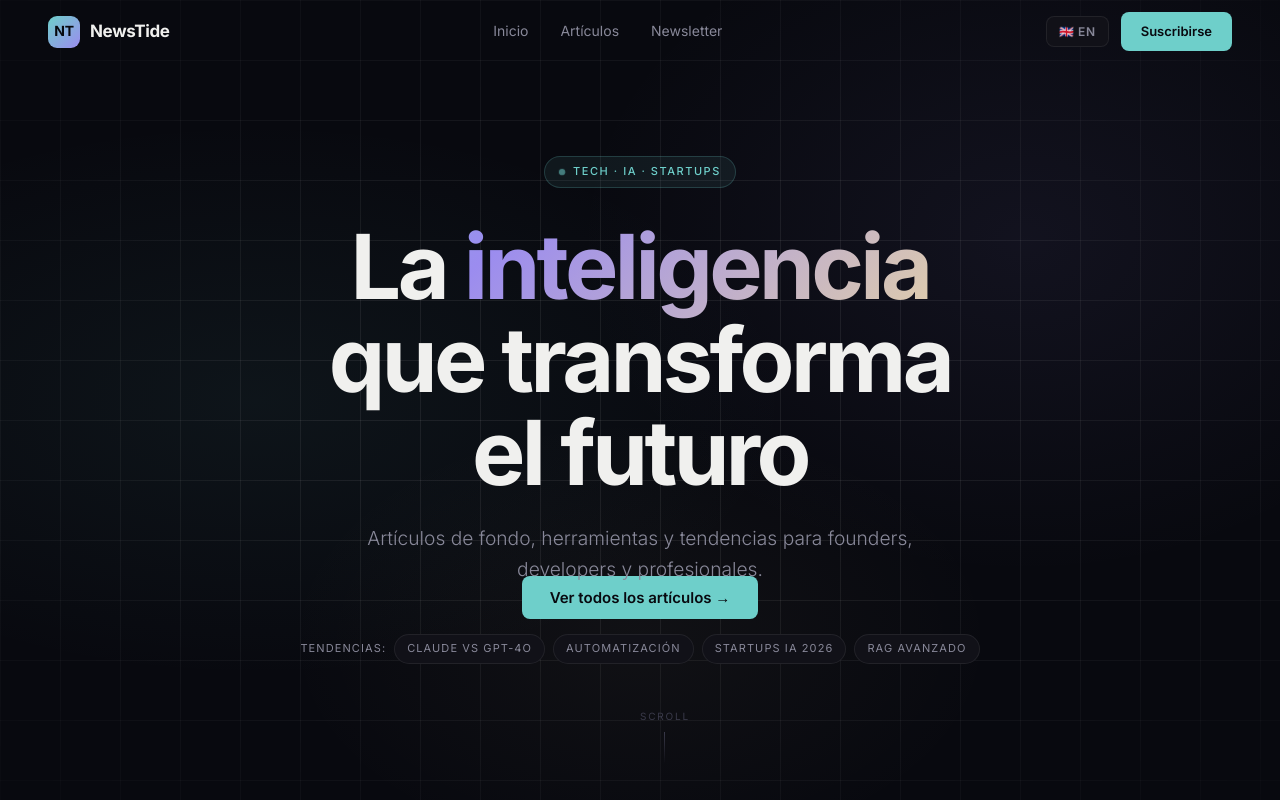
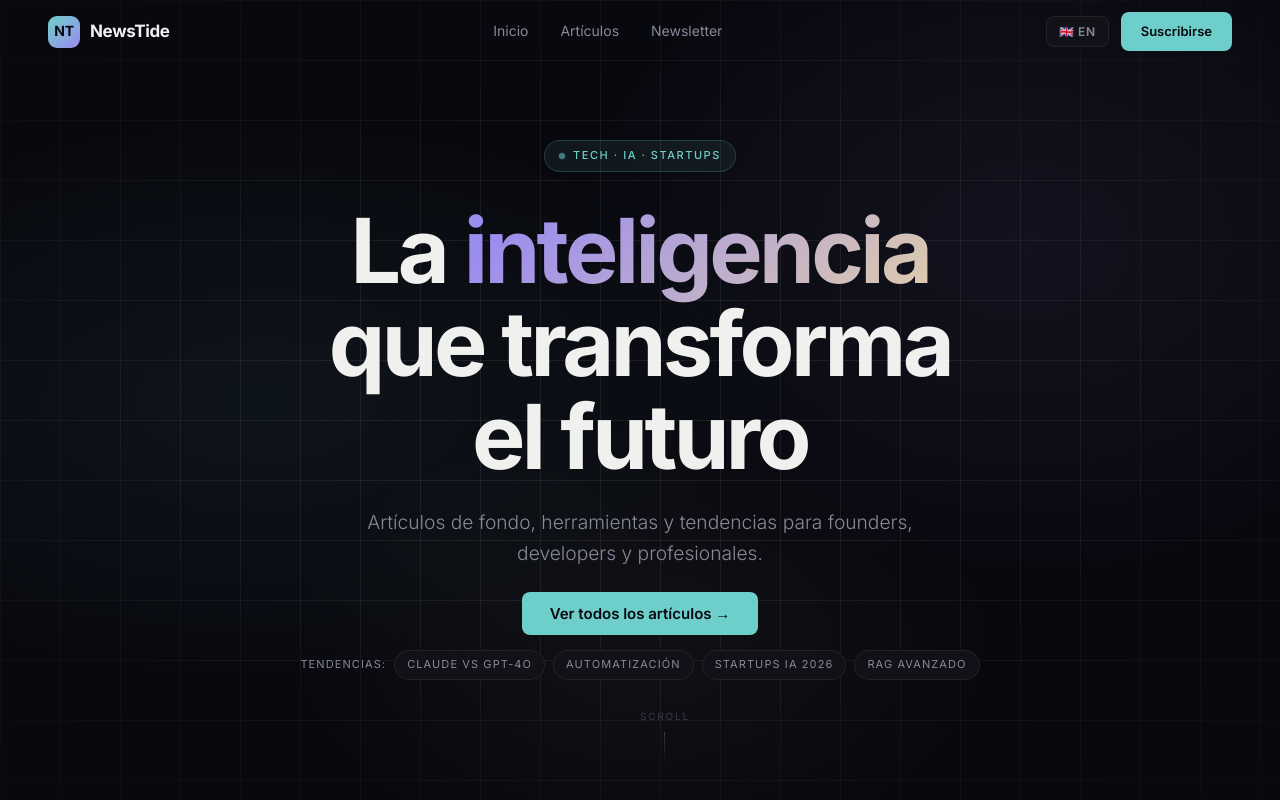
Before and after one commit to Javivalenciaa/newstide, a Next.js app: page / in a window 1280 px wide. Shown: the top 800 px of the page. Built offline with nearby package versions, Linux system fonts and the light colour scheme; no server answers; the database is empty.

Commit message:
fix: add margin-bottom to .hero-sub so it doesn't overlap .hero-ctas button

```diff
--- a/app/globals.css
+++ b/app/globals.css
@@ -124,9 +124,13 @@ nav.scrolled{
 }
 .hero-sub{
   margin-top:24px;
+  margin-bottom:32px;
   font-size:clamp(1rem,1.5vw,1.2rem);font-weight:300;color:var(--muted);
   max-width:52ch;margin-inline:auto;
   opacity:0;animation:fadeUp 0.8s ease 0.5s forwards;
+}
+.hero-ctas{
+  margin-bottom:24px;
 }
 .hero-search{
   margin-top:40px;
@@ -218,7 +222,6 @@ section{position:relative;isolation:isolate}
 }
 .featured-card:hover{border-color:rgba(110,207,202,0.25)}
 .featured-img{
-  /* CLAVE: position:relative para que next/image fill quede dentro */
   position:absolute;inset:0;
   background:linear-gradient(135deg,#0d1a2e 0%,#1a0d2e 40%,#0d2e1a 100%);
   overflow:hidden;
@@ -281,7 +284,6 @@ section{position:relative;isolation:isolate}
   transform:translateY(-4px);
   box-shadow:0 16px 48px rgba(0,0,0,0.4),0 0 0 1px rgba(110,207,202,0.08);
 }
-/* CLAVE: position:relative + altura fija para confinar next/image fill */
 .article-img{
   position:relative;
   height:180px;
@@ -527,7 +529,6 @@ footer{
   border-left: 3px solid var(--cyan); padding-left: 20px;
   margin: 24px 0; color: var(--muted); font-style: italic;
 }
-/* Imagenes dentro del contenido del artículo (markdown renderizado) */
 .article-content img {
   width: 100%;
   height: auto;
```
